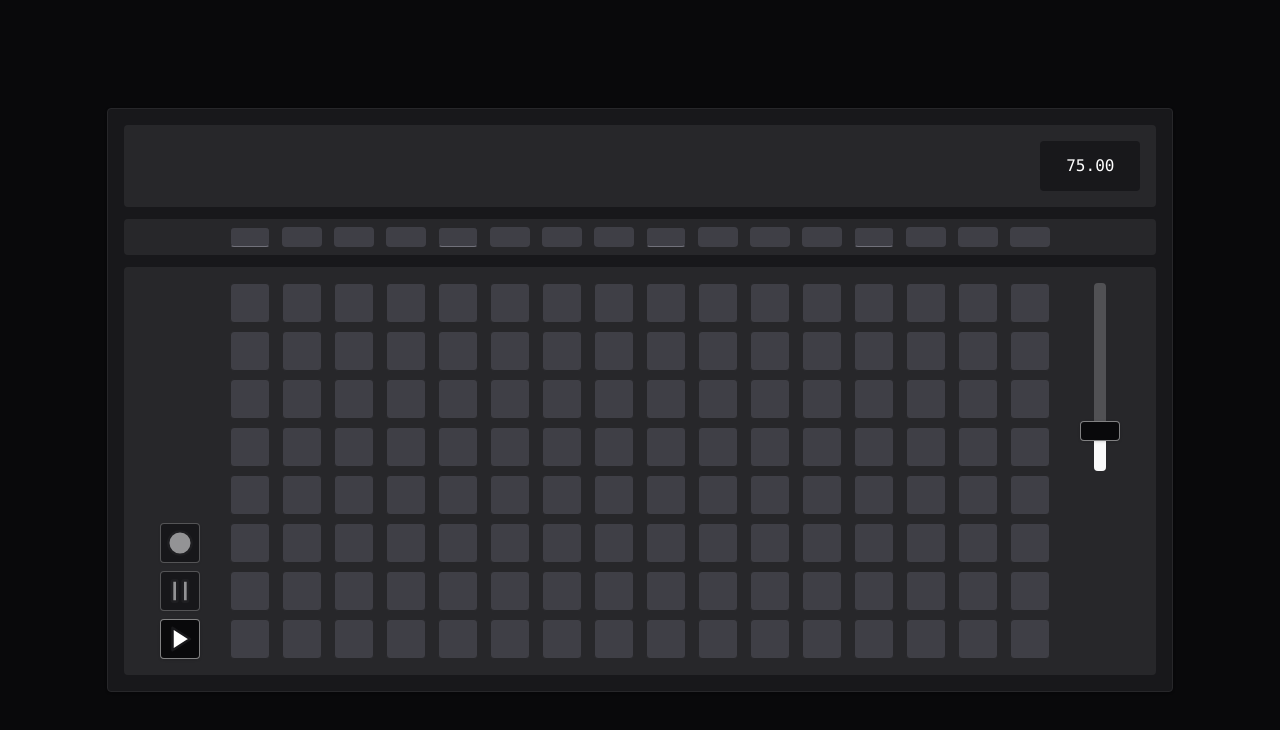
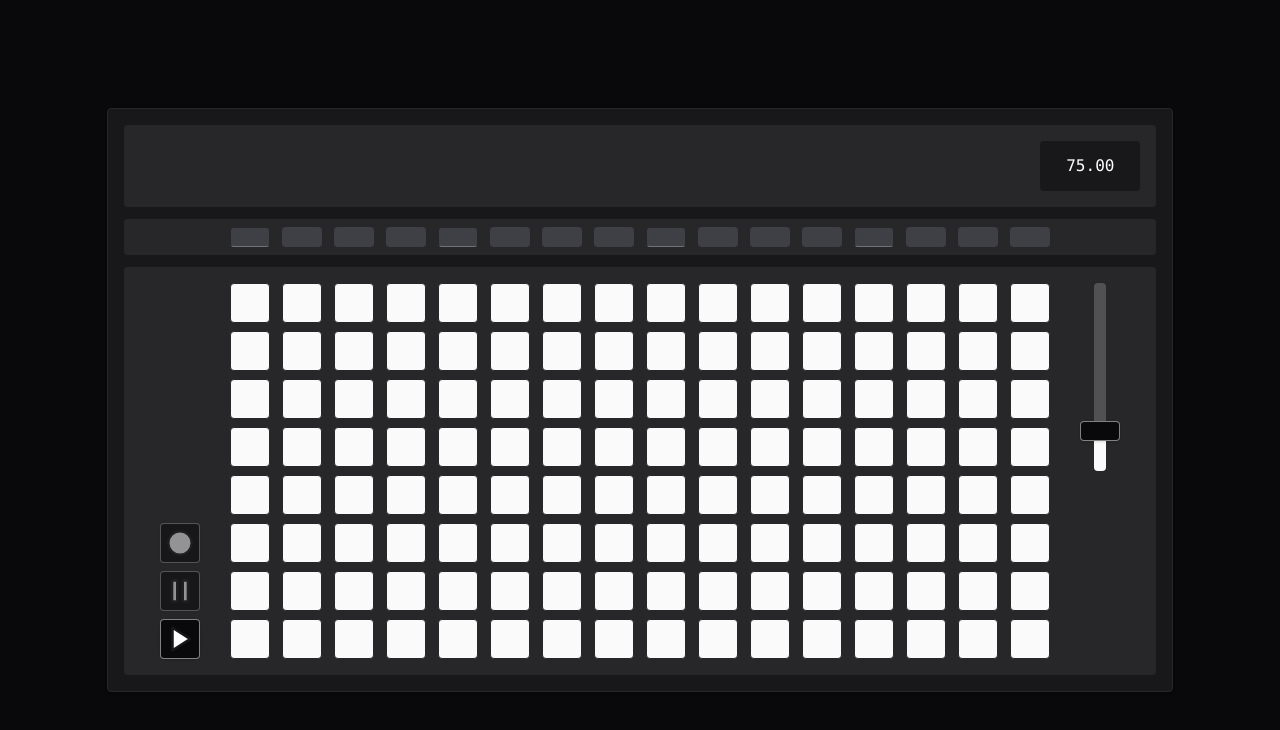
Before and after one commit to matthewalton/interactive-sequencer, a React (Vite) app: page / in a window 1280 px wide. Shown: the top 730 px of the page. Built offline with nearby package versions, Linux system fonts and the light colour scheme.

Commit message:
toggle grid map cells

```diff
--- a/src/components/providers/options-context.tsx
+++ b/src/components/providers/options-context.tsx
@@ -13,22 +13,31 @@ interface OptionsContextProps {
   isPlaying: boolean
   stepLength: number
   currentStep: number
+  gridMap: number[][]
+
   setTempo: (value: number) => void
   setIsPaused: (value: boolean) => void
   setIsPlaying: (value: boolean) => void
-  setStepLength: (value: number) => void
-  setCurrentStep: (value: number) => void
+
+  toggleGridCell: (rowIndex: number, columnIndex: number) => void
+  gridCellIsActive: (rowIndex: number, columnIndex: number) => boolean
 }
 
 const OptionsContext = createContext<OptionsContextProps | undefined>(undefined)
 
 export function OptionsProvider({ children }: { children: ReactNode }) {
   const [tempo, setTempo] = useState(75.0)
-  const [stepLength, setStepLength] = useState(16)
 
   const [isPaused, setIsPaused] = useState(false)
   const [isPlaying, setIsPlaying] = useState(false)
+
   const [currentStep, setCurrentStep] = useState(0)
+  const [stepLength, setStepLength] = useState(16)
+  const [gridRows, setGridRows] = useState(8)
+
+  const [gridMap, setGridMap] = useState(() =>
+    Array.from({ length: gridRows }, () => Array(stepLength).fill(0)),
+  )
 
   const intervalRef = useRef<number | null>(null)
 
@@ -54,8 +63,34 @@ export function OptionsProvider({ children }: { children: ReactNode }) {
   useEffect(() => {
     if (!isPlaying && !isPaused) {
       setCurrentStep(0)
+
+      setGridMap(
+        Array.from({ length: gridRows }, () => Array(stepLength).fill(0)),
+      )
     }
   }, [isPlaying, isPaused])
+
+  useEffect(() => {
+    setGridMap(
+      Array.from({ length: gridRows }, () => Array(stepLength).fill(0)),
+    )
+  }, [gridRows, stepLength])
+
+  function toggleGridCell(rowIndex: number, columnIndex: number) {
+    if (!isPlaying && !isPaused) return
+
+    const newGridMap = gridMap
+
+    newGridMap[rowIndex][columnIndex] = newGridMap[rowIndex][columnIndex]
+      ? 0
+      : 1
+
+    setGridMap(newGridMap)
+  }
+
+  function gridCellIsActive(rowIndex: number, columnIndex: number) {
+    return gridMap[rowIndex][columnIndex] === 1
+  }
 
   return (
     <OptionsContext.Provider
@@ -63,13 +98,14 @@ export function OptionsProvider({ children }: { children: ReactNode }) {
         tempo,
         setTempo,
         stepLength,
-        setStepLength,
         isPaused,
         setIsPaused,
         isPlaying,
         setIsPlaying,
         currentStep,
-        setCurrentStep,
+        gridMap,
+        toggleGridCell,
+        gridCellIsActive,
       }}
     >
       {children}
--- a/src/components/sequencer/interface/step-grid.tsx
+++ b/src/components/sequencer/interface/step-grid.tsx
@@ -1,8 +1,10 @@
+import { useOptions } from "@/components/providers/options-context"
 import LeftSideControls from "../controls/left-side-controls"
 import RightSideControls from "../controls/right-side-controls"
+import { cn } from "@/lib/utils"
 
-export default function StepGrid({ stepLength }: { stepLength: number }) {
-  const gridRows = 8
+export default function StepGrid() {
+  const { gridMap } = useOptions()
 
   return (
     <div className="w-full rounded-sm bg-zinc-800 py-4">
@@ -10,11 +12,9 @@ export default function StepGrid({ stepLength }: { stepLength: number }) {
         <LeftSideControls />
 
         <div className="flex flex-col gap-2">
-          {Array(gridRows)
-            .fill(null)
-            .map((_, i) => (
-              <StepGridRow key={i} stepLength={stepLength} />
-            ))}
+          {gridMap.map((row, i) => (
+            <StepGridRow key={i} row={row} rowIndex={i} />
+          ))}
         </div>
 
         <RightSideControls />
@@ -23,20 +23,31 @@ export default function StepGrid({ stepLength }: { stepLength: number }) {
   )
 }
 
-function StepGridRow({ stepLength }: { stepLength: number }) {
+function StepGridRow({ row, rowIndex }: { row: number[]; rowIndex: number }) {
   return (
     <div className="flex flex-nowrap items-center justify-center gap-3">
-      {Array(stepLength)
-        .fill(null)
-        .map((_, i) => (
-          <StepGridCell key={i} />
-        ))}
+      {row.map((_, i) => (
+        <StepGridCell key={i} rowIndex={rowIndex} columnIndex={i} />
+      ))}
     </div>
   )
 }
 
-function StepGridCell() {
+function StepGridCell({
+  rowIndex,
+  columnIndex,
+}: {
+  rowIndex: number
+  columnIndex: number
+}) {
+  const { toggleGridCell, gridCellIsActive } = useOptions()
+
   return (
-    <div className="h-10 w-10 cursor-pointer rounded-sm border bg-zinc-700"></div>
+    <div
+      className={cn("h-10 w-10 cursor-pointer rounded-sm border bg-primary", {
+        "bg-red-700": gridCellIsActive(rowIndex, columnIndex),
+      })}
+      onClick={() => toggleGridCell(rowIndex, columnIndex)}
+    ></div>
   )
 }
--- a/src/components/sequencer/sequencer-interface.tsx
+++ b/src/components/sequencer/sequencer-interface.tsx
@@ -7,7 +7,7 @@ export default function SequencerInterface() {
   return (
     <div className="flex h-full flex-col gap-3">
       <StepIndicator stepLength={stepLength} />
-      <StepGridInterface stepLength={stepLength} />
+      <StepGridInterface />
     </div>
   )
 }
```
